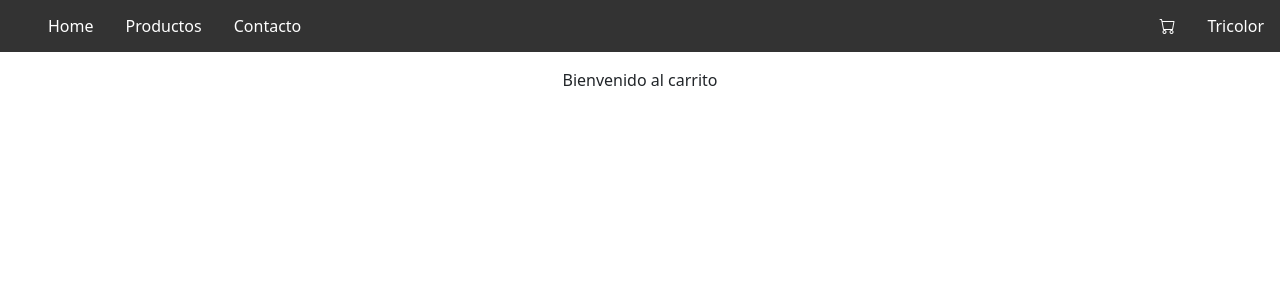
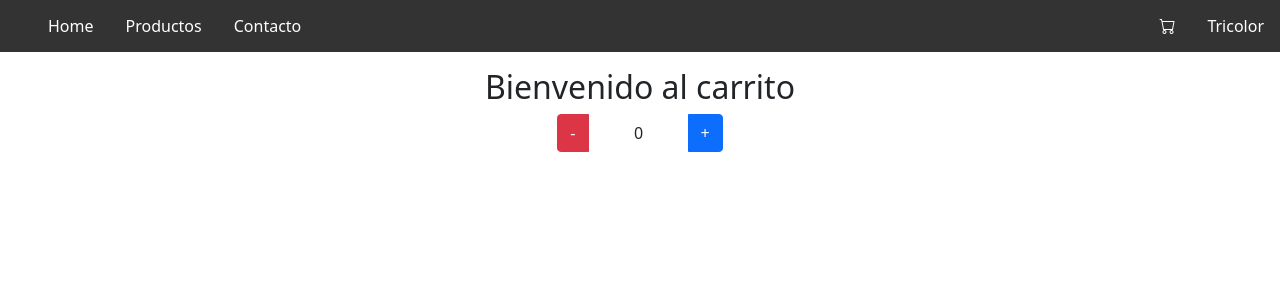
Before and after one commit to DigruttolaGabriel/tricolor-digruttola, a React (Create React App) app: page / in a window 1280 px wide. Shown: the top 300 px of the page. Built offline with nearby package versions, Linux system fonts and the light colour scheme.

Commit message:
adding item with counter

```diff
--- /dev/null
+++ b/src/components/Item/Item.css
@@ -0,0 +1,4 @@
+#count-text {
+    width: 100px;
+    align-self: center;
+}
--- /dev/null
+++ b/src/components/Item/Item.jsx
@@ -0,0 +1,29 @@
+import {useState} from "react";
+import {Button, ButtonGroup} from "react-bootstrap";
+import "./Item.css"
+
+function Item() {
+
+    const [count, setCount] = useState(0);
+
+    function increment() {
+        setCount(count + 1);
+    }
+
+    function decrement() {
+        if (count > 0)
+            setCount(count - 1);
+    }
+
+    return (
+        <div>
+            <ButtonGroup aria-label="Basic example">
+                <Button variant="danger" onClick={decrement}>-</Button>
+                <span id={"count-text"}>{count}</span>
+                <Button variant="primary" onClick={increment}>+</Button>
+            </ButtonGroup>
+        </div>
+    );
+}
+
+export default Item;
--- a/src/components/ItemListContainer/ItemListContainer.jsx
+++ b/src/components/ItemListContainer/ItemListContainer.jsx
@@ -1,7 +1,10 @@
+import Item from "../Item/Item";
+
 function ItemListContainer(props) {
     return (
         <div>
-            { props.welcomeMessage }
+            <h2>{ props.welcomeMessage }</h2>
+            <Item />
         </div>
     );
 }
```
